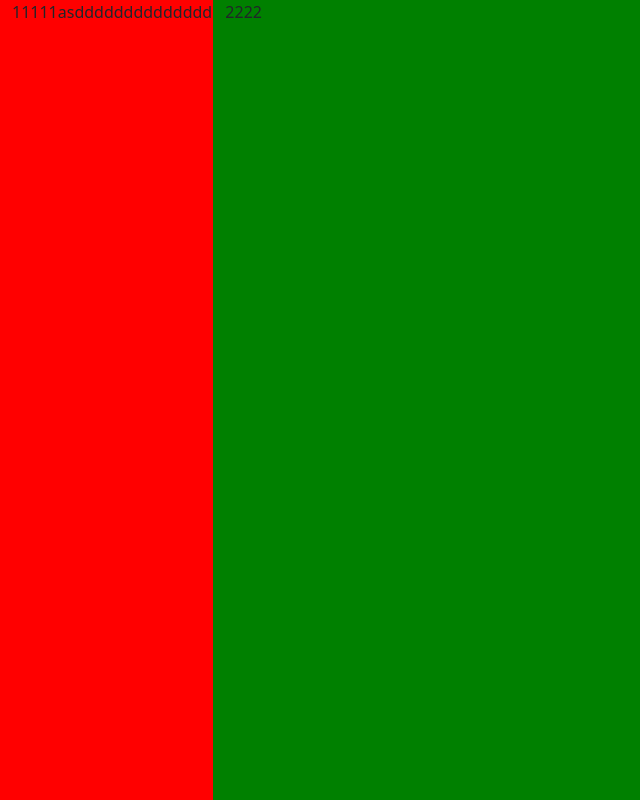
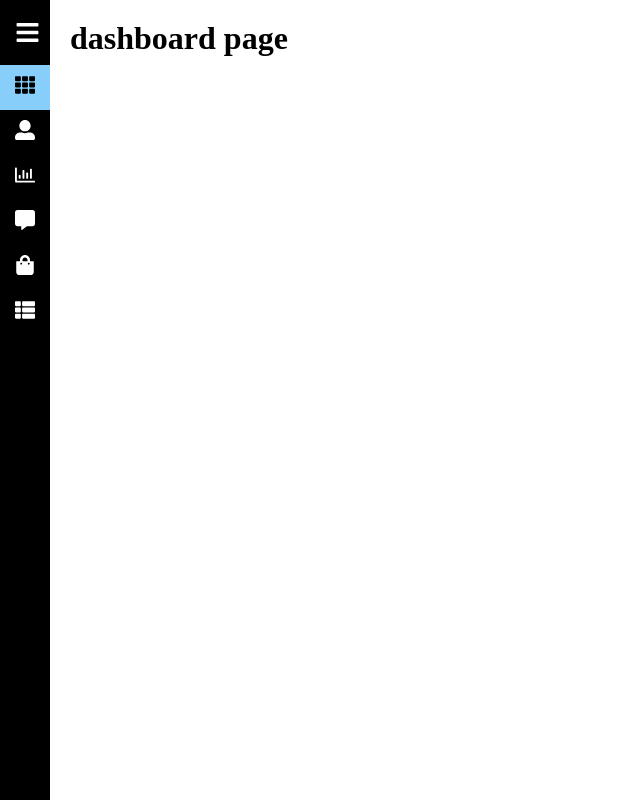
Before and after one commit to michael071788/MyReactWebAppPractice, a React (Create React App) app: page / in a window 1280 px wide. Shown: the whole page, without its empty margins (0-640 px from the left). Built offline with nearby package versions, Linux system fonts and the light colour scheme.

Commit message:
initial navbar with routes

```diff
--- a/package.json
+++ b/package.json
@@ -10,6 +10,8 @@
     "react": "^18.2.0",
     "react-bootstrap": "^2.5.0",
     "react-dom": "^18.2.0",
+    "react-icons": "^4.4.0",
+    "react-router-dom": "^6.3.0",
     "react-scripts": "5.0.1",
     "web-vitals": "^2.1.4"
   },
--- a/src/App.css
+++ b/src/App.css
@@ -1,38 +1,51 @@
-.App {
-  text-align: center;
+*{
+  margin:0;
+  padding:0;
+  text-decoration: none;
 }
-
-.App-logo {
-  height: 40vmin;
-  pointer-events: none;
+.container{
+  display:flex;
 }
-
-@media (prefers-reduced-motion: no-preference) {
-  .App-logo {
-    animation: App-logo-spin infinite 20s linear;
-  }
+main{
+  width: 100%;
+  padding: 20px;
 }
-
-.App-header {
-  background-color: #282c34;
-  min-height: 100vh;
+.sidebar{
+  background: #000;
+  color: #fff;
+  height: 100vh;
+  width: 200px;
+  transition: all 0.5s;
+}
+.top_section{
   display: flex;
-  flex-direction: column;
-  align-items: center;
-  justify-content: center;
-  font-size: calc(10px + 2vmin);
-  color: white;
+  align-items:center;
+  padding:20px 15px;
 }
-
-.App-link {
-  color: #61dafb;
+.logo{
+  font-size: 30px;
 }
-
-@keyframes App-logo-spin {
-  from {
-    transform: rotate(0deg);
-  }
-  to {
-    transform: rotate(360deg);
-  }
+.bars{
+  display: flex;
+  font-size: 25px;
+  margin-left: 50px;
 }
+.link{
+  display: flex;
+  color: #fff;
+  padding: 10px 15px;
+  gap: 15px;
+  transition: all 0.5s;
+}
+.link:hover{
+  background:lightskyblue;
+  color: #000;
+  transition: all 0.5s;
+}
+.active{
+  background: lightskyblue;
+  color: #000;
+}
+.icon, .link_text{
+  font-size: 20px;
+}
--- a/src/App.js
+++ b/src/App.js
@@ -1,17 +1,29 @@
-import logo from "./logo.svg";
 import "./App.css";
-import { Button, Container, Row, Col } from "react-bootstrap";
+import React from "react";
+import { BrowserRouter, Route, Routes } from "react-router-dom";
+import Sidebar from "./components/Sidebar";
+import Dashboard from "./pages/Dashboard.jsx";
+import About from "./pages/About.jsx";
+import Analytics from "./pages/Analytics.jsx";
+import Comment from "./pages/Comment.jsx";
+import Product from "./pages/Product.jsx";
+import ProductList from "./pages/ProductList.jsx";
 
 function App() {
   return (
-    <Container fluid>
-      <Row className="vh-100">
-        <Col xs={2} style={{ backgroundColor: "red" }}>
-          11111asddddddddddddddddddddddddddddddddddddasdasd3333333333333
-        </Col>
-        <Col style={{ backgroundColor: "green" }}>2222</Col>
-      </Row>
-    </Container>
+    <BrowserRouter>
+      <Sidebar>
+        <Routes>
+          <Route path="/" element={<Dashboard />} />
+          <Route path="/dashboard" element={<Dashboard />} />
+          <Route path="/about" element={<About />} />
+          <Route path="/comment" element={<Comment />} />
+          <Route path="/analytics" element={<Analytics />} />
+          <Route path="/product" element={<Product />} />
+          <Route path="/productList" element={<ProductList />} />
+        </Routes>
+      </Sidebar>
+    </BrowserRouter>
   );
 }
 
--- /dev/null
+++ b/src/components/Sidebar.jsx
@@ -0,0 +1,72 @@
+import React, { useState } from 'react';
+import {
+    FaTh,
+    FaBars,
+    FaUserAlt,
+    FaRegChartBar,
+    FaCommentAlt,
+    FaShoppingBag,
+    FaThList
+}from "react-icons/fa";
+import { NavLink } from 'react-router-dom';
+
+
+const Sidebar = ({children}) => {
+    const[isOpen ,setIsOpen] = useState(false);
+    const toggle = () => setIsOpen (!isOpen);
+    const menuItem=[
+        {
+            path:"/",
+            name:"Dashboard",
+            icon:<FaTh/>
+        },
+        {
+            path:"/about",
+            name:"About",
+            icon:<FaUserAlt/>
+        },
+        {
+            path:"/analytics",
+            name:"Analytics",
+            icon:<FaRegChartBar/>
+        },
+        {
+            path:"/comment",
+            name:"Comment",
+            icon:<FaCommentAlt/>
+        },
+        {
+            path:"/product",
+            name:"Product",
+            icon:<FaShoppingBag/>
+        },
+        {
+            path:"/productList",
+            name:"Product List",
+            icon:<FaThList/>
+        }
+    ]
+    return (
+        <div className="container">
+           <div style={{width: isOpen ? "200px" : "50px"}} className="sidebar">
+               <div className="top_section">
+                   <h1 style={{display: isOpen ? "block" : "none"}} className="logo">Logo</h1>
+                   <div style={{marginLeft: isOpen ? "50px" : "0px"}} className="bars">
+                       <FaBars onClick={toggle}/>
+                   </div>
+               </div>
+               {
+                   menuItem.map((item, index)=>(
+                       <NavLink to={item.path} key={index} className="link" activeclassName="active">
+                           <div className="icon">{item.icon}</div>
+                           <div style={{display: isOpen ? "block" : "none"}} className="link_text">{item.name}</div>
+                       </NavLink>
+                   ))
+               }
+           </div>
+           <main>{children}</main>
+        </div>
+    );
+};
+
+export default Sidebar;
--- a/src/index.js
+++ b/src/index.js
@@ -1,9 +1,7 @@
 import React from "react";
 import ReactDOM from "react-dom/client";
-import "./index.css";
 import App from "./App";
 import reportWebVitals from "./reportWebVitals";
-import "bootstrap/dist/css/bootstrap.min.css";
 
 const root = ReactDOM.createRoot(document.getElementById("root"));
 root.render(
--- /dev/null
+++ b/src/pages/About.jsx
@@ -0,0 +1,11 @@
+import React from 'react';
+
+const About = () => {
+    return (
+        <div>
+            <h1>About page</h1>
+        </div>
+    );
+};
+
+export default About;
--- /dev/null
+++ b/src/pages/Analytics.jsx
@@ -0,0 +1,11 @@
+import React from 'react';
+
+const Analytics = () => {
+    return (
+        <div>
+            <h1>Analytics page</h1>
+        </div>
+    );
+};
+
+export default Analytics;
--- /dev/null
+++ b/src/pages/Comment.jsx
@@ -0,0 +1,11 @@
+import React from 'react';
+
+const Comment = () => {
+    return (
+        <div>
+            <h1>Comment page</h1>
+        </div>
+    );
+};
+
+export default Comment;
--- /dev/null
+++ b/src/pages/Dashboard.jsx
@@ -0,0 +1,11 @@
+import React from 'react';
+
+const Dashboard = () => {
+    return (
+        <div>
+            <h1>dashboard page</h1>
+        </div>
+    );
+};
+
+export default Dashboard;
--- /dev/null
+++ b/src/pages/Product.jsx
@@ -0,0 +1,11 @@
+import React from 'react';
+
+const Product = () => {
+    return (
+        <div>
+            <h1>product page</h1>
+        </div>
+    );
+};
+
+export default Product;
--- /dev/null
+++ b/src/pages/ProductList.jsx
@@ -0,0 +1,11 @@
+import React from 'react';
+
+const ProductList = () => {
+    return (
+        <div>
+            <h1>product list page</h1>
+        </div>
+    );
+};
+
+export default ProductList;
```
Also changed, not shown: 2 other files (tests, documents, lock files or other folders).
